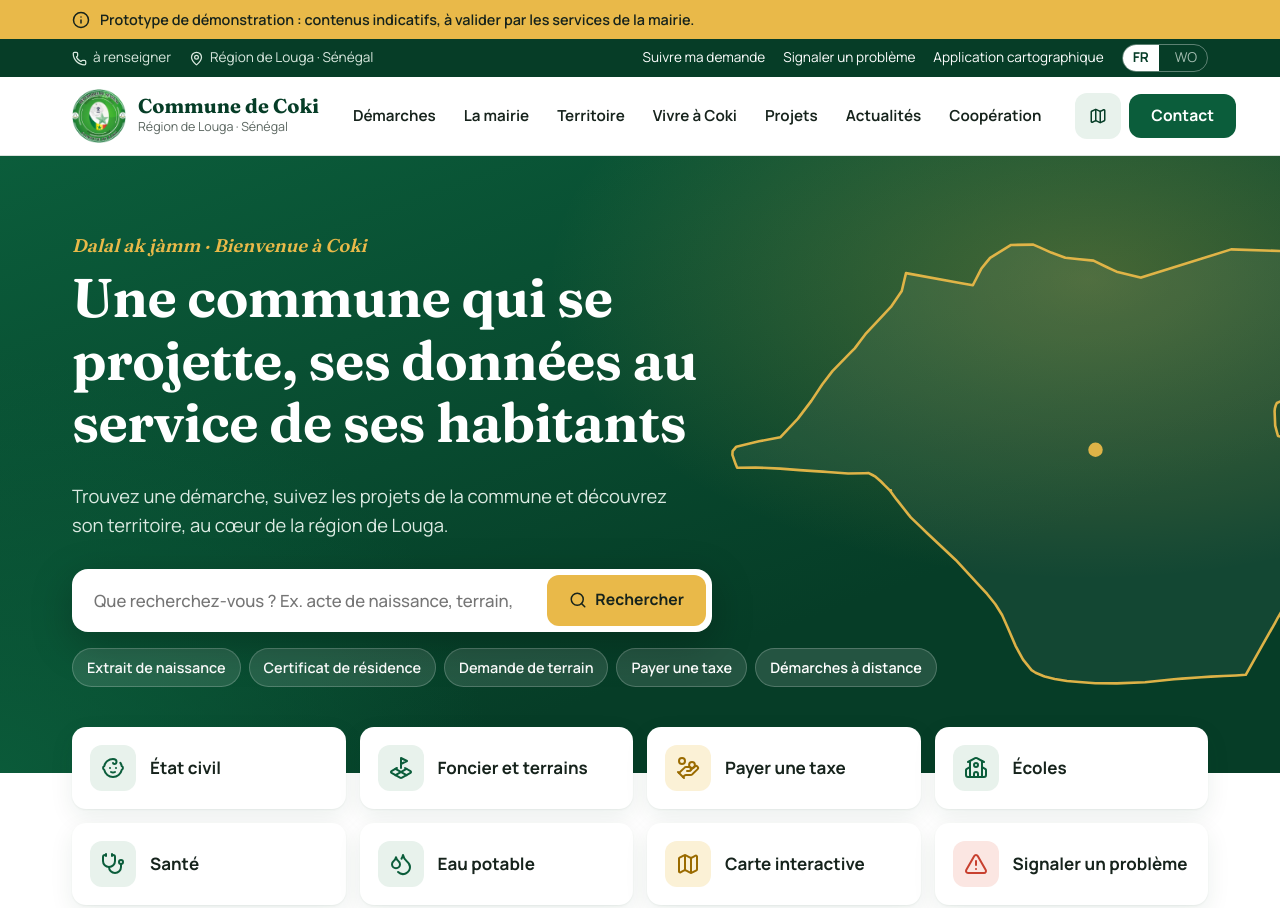
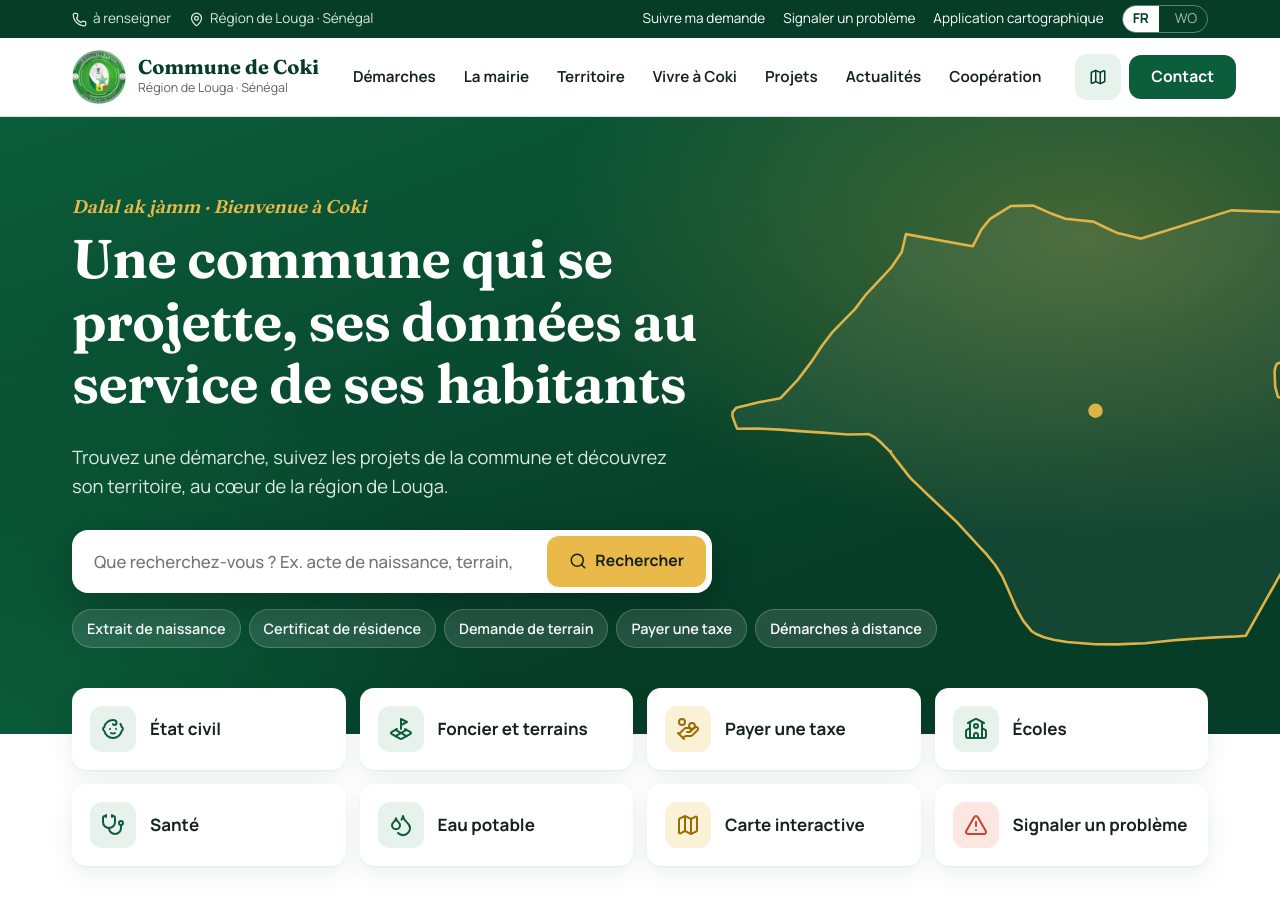
Before and after one commit to bathie18/koki-ville, a plain HTML site: page index.html in a window 1280 px wide. Shown: the top 908 px of the page. Drawn offline with Linux system fonts and the light colour scheme.

Commit message:
Mention discrète « Certaines données sont fictives » à la place des bandeaux de démonstration
Co-Authored-By: Claude Opus 5.5 <noreply@anthropic.com>
Claude-Session: https://claude.ai/code/session_0145CW7yPssNWU3TbGHRff9s

```diff
--- a/config.js
+++ b/config.js
@@ -25,11 +25,11 @@ window.SITE = {
   ],
 
   // Bandeau d'information en haut de toutes les pages ("" pour le masquer)
-  flash: "Prototype de démonstration : contenus indicatifs, à valider par les services de la mairie.",
+  flash: "",
 
   reseaux: { facebook: "", youtube: "", tiktok: "" },   // liens vers les pages officielles
 
-  pied: "© Commune de Coki — Prototype réalisé avec le CEGIT (Centre d'Expertise en Géomatique et Ingénierie Territoriale)",
+  pied: "© Commune de Coki — Réalisé avec le CEGIT (Centre d'Expertise en Géomatique et Ingénierie Territoriale) · Certaines données sont fictives",
 
   carte: { centre: [15.518, -16.008], zoom: 11 },     // la limite communale réelle est dans data/limite.js
   qwc: "https://demo-cmap.cegitgroup.com/"            // application cartographique de la commune
```
Also changed, not shown: agent.html (+1 -1 lines).
